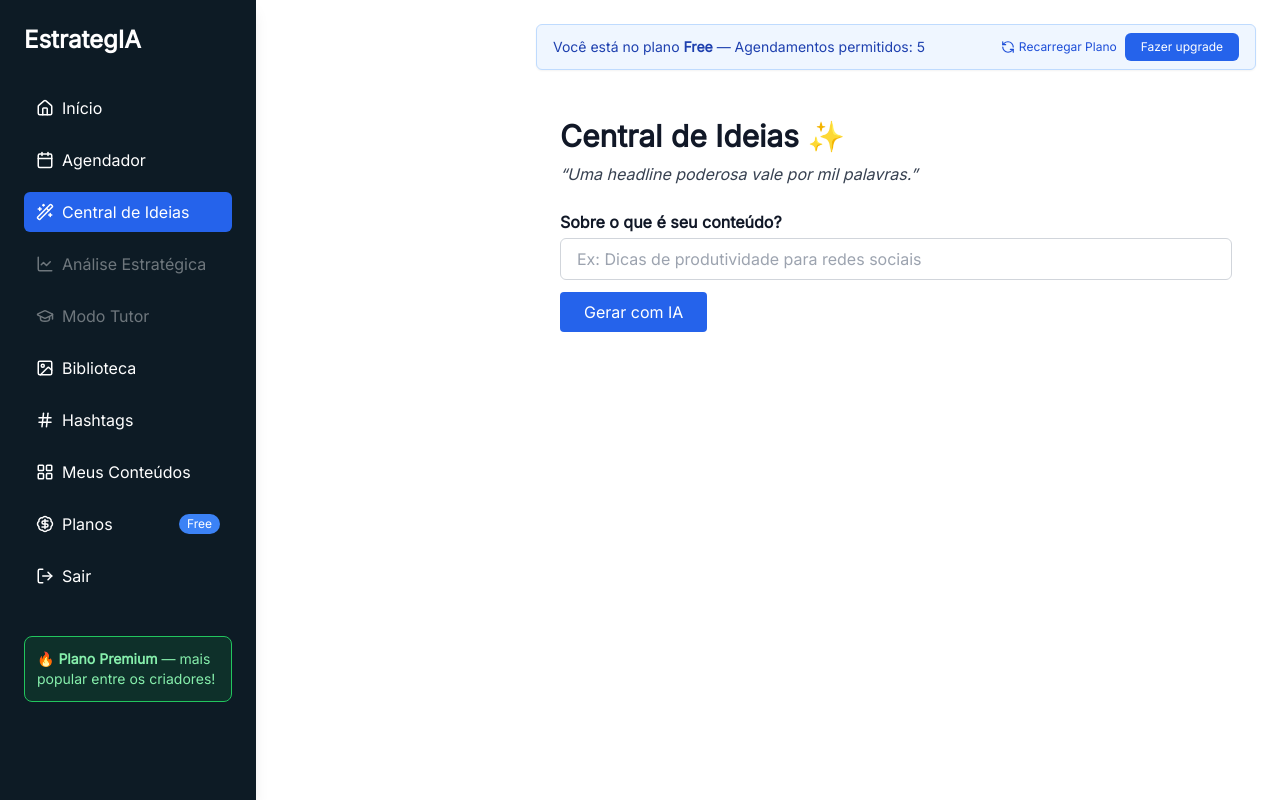
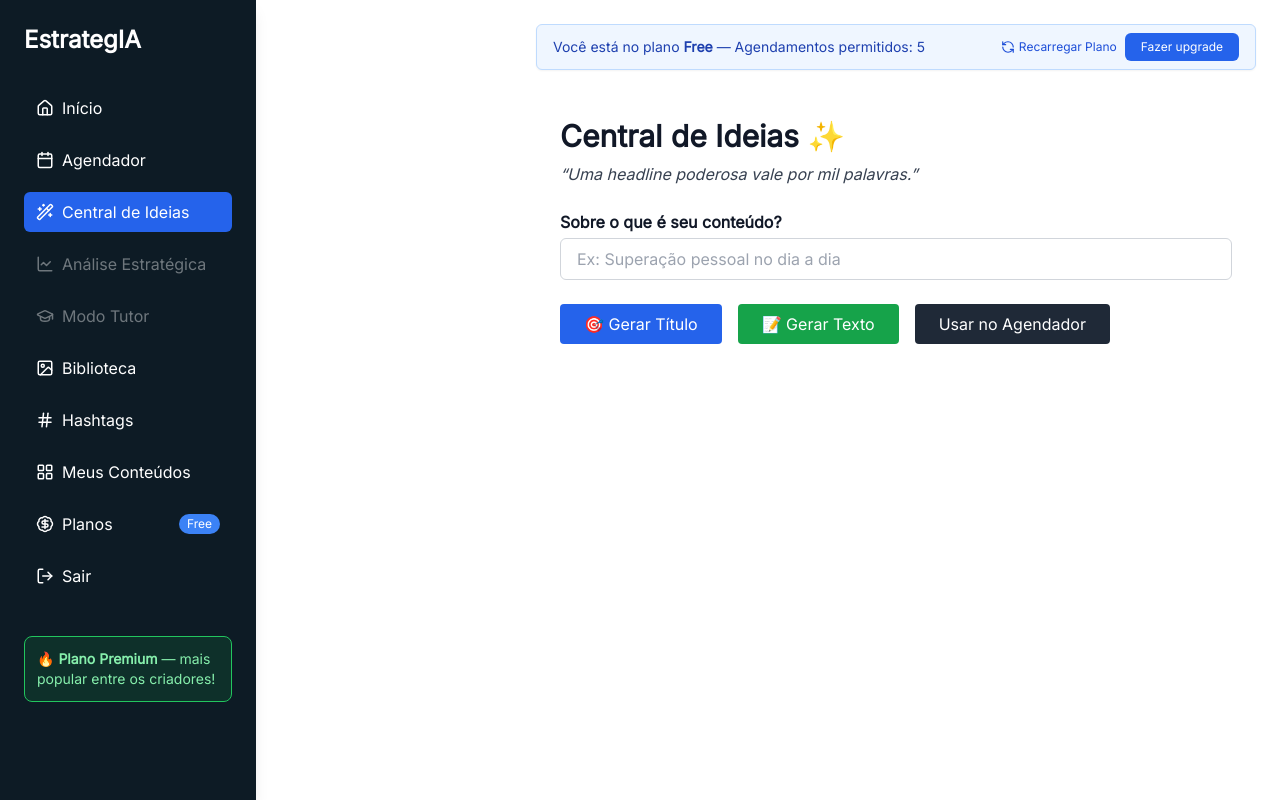
Before and after one commit to vinicius431/estrategia-frontend, a React (Vite) app: page /dashboard/central in a window 1280 px wide. Built offline with nearby package versions, Linux system fonts and the light colour scheme; sample sign-in values are in the browser's storage.

Commit message:
🚀 Frontend atualizado com Central de Ideias separada

```diff
--- a/src/pages/CentralIdeias.jsx
+++ b/src/pages/CentralIdeias.jsx
@@ -14,139 +14,141 @@ const fraseDoDia = frases[Math.floor(Math.random() * frases.length)];
 
 export default function CentralIdeias() {
   const [tema, setTema] = useState("");
-  const [headlines, setHeadlines] = useState([]);
-  const [descricoes, setDescricoes] = useState([]);
-  const [loading, setLoading] = useState(false);
+  const [tituloGerado, setTituloGerado] = useState("");
+  const [descricaoGerada, setDescricaoGerada] = useState("");
+  const [loadingTitulo, setLoadingTitulo] = useState(false);
+  const [loadingDescricao, setLoadingDescricao] = useState(false);
   const [mensagem, setMensagem] = useState("");
-  const [preview, setPreview] = useState({ titulo: "", descricao: "" });
   const navigate = useNavigate();
 
-  const gerar = async () => {
+  const gerarTitulo = async () => {
     if (!tema.trim()) {
-      toast.error("Digite um tema para gerar ideias.");
+      toast.error("Digite um tema para gerar o título.");
       return;
     }
 
-    setLoading(true);
+    setLoadingTitulo(true);
     setMensagem("");
-    setHeadlines([]);
-    setDescricoes([]);
-    setPreview({ titulo: "", descricao: "" });
+    setTituloGerado("");
 
     try {
-      const res = await fetch(`${import.meta.env.VITE_API_URL}/gerar-conteudo`, {
+      const res = await fetch(`${import.meta.env.VITE_API_URL}/gerar-headline`, {
         method: "POST",
         headers: { "Content-Type": "application/json" },
         body: JSON.stringify({ tema }),
       });
-
       const data = await res.json();
       if (res.ok) {
-        if ((data.headlines || []).length === 0) {
-          setMensagem("⚠️ A IA não retornou conteúdo utilizável. Tente outro tema.");
+        setTituloGerado(data.titulo || "");
       } else {
-          setHeadlines(data.headlines || []);
-          setDescricoes(data.descricoes || []);
-        }
-      } else {
-        setMensagem("❌ Erro: " + (data.erro || "Erro desconhecido"));
+        setMensagem(data.erro || "Erro ao gerar título.");
       }
     } catch (err) {
       console.error(err);
-      setMensagem("❌ Erro de conexão com o servidor.");
+      setMensagem("Erro de conexão.");
     }
 
-    setLoading(false);
+    setLoadingTitulo(false);
   };
 
-  const copiarTexto = (texto) => {
-    navigator.clipboard.writeText(texto);
-    toast.success("Copiado!");
+  const gerarDescricao = async () => {
+    if (!tema.trim()) {
+      toast.error("Digite um tema para gerar o texto.");
+      return;
+    }
+
+    setLoadingDescricao(true);
+    setMensagem("");
+    setDescricaoGerada("");
+
+    try {
+      const res = await fetch(`${import.meta.env.VITE_API_URL}/gerar-descricao`, {
+        method: "POST",
+        headers: { "Content-Type": "application/json" },
+        body: JSON.stringify({ tema }),
+      });
+      const data = await res.json();
+      if (res.ok) {
+        setDescricaoGerada(data.descricao || "");
+      } else {
+        setMensagem(data.erro || "Erro ao gerar texto.");
+      }
+    } catch (err) {
+      console.error(err);
+      setMensagem("Erro de conexão.");
+    }
+
+    setLoadingDescricao(false);
   };
 
-  const usarNoAgendador = (titulo, descricao) => {
+  const usarNoAgendador = () => {
+    if (!tituloGerado && !descricaoGerada) {
+      toast.error("Gere pelo menos um título ou uma descrição.");
+      return;
+    }
+
     toast.success("Ideia enviada para o Agendador 🚀");
-    const t = encodeURIComponent(titulo);
-    const d = encodeURIComponent(descricao);
+    const t = encodeURIComponent(tituloGerado);
+    const d = encodeURIComponent(descricaoGerada);
     navigate(`/dashboard/agendador?titulo=${t}&descricao=${d}`);
   };
 
   return (
-    <div className="p-6 max-w-6xl mx-auto">
+    <div className="p-6 max-w-4xl mx-auto">
       <h1 className="text-3xl font-bold mb-2">Central de Ideias ✨</h1>
       <p className="mb-6 text-gray-700 italic">“{fraseDoDia}”</p>
 
-      <div className="mb-8">
+      <div className="mb-6">
         <label className="block font-semibold mb-1">Sobre o que é seu conteúdo?</label>
         <input
           type="text"
           value={tema}
           onChange={(e) => setTema(e.target.value)}
-          placeholder="Ex: Dicas de produtividade para redes sociais"
+          placeholder="Ex: Superação pessoal no dia a dia"
           className="w-full px-4 py-2 rounded-md border border-gray-300 focus:outline-none focus:ring-2 focus:ring-blue-500"
         />
-        <button
-          onClick={gerar}
-          disabled={loading}
-          className="mt-3 bg-blue-600 text-white px-6 py-2 rounded hover:bg-blue-700 transition flex items-center gap-2"
-        >
-          {loading && <span className="animate-spin border-2 border-white border-t-transparent rounded-full w-4 h-4"></span>}
-          {loading ? "Gerando..." : "Gerar com IA"}
-        </button>
       </div>
 
-      {mensagem && (
-        <div className="text-red-600 bg-red-100 p-3 rounded mb-4">{mensagem}</div>
-      )}
-
-      {headlines.length > 0 && (
-        <>
-          <div className="grid md:grid-cols-2 gap-6 mb-10">
-            {headlines.map((h, i) => (
-              <div
-                key={i}
-                className="bg-white border p-4 rounded-xl shadow-sm hover:shadow-md transition group"
+      <div className="flex flex-col md:flex-row gap-4 mb-6">
+        <button
+          onClick={gerarTitulo}
+          disabled={loadingTitulo}
+          className="bg-blue-600 text-white px-6 py-2 rounded hover:bg-blue-700 flex items-center justify-center"
         >
-                <h3 className="text-lg font-semibold text-blue-700 mb-2">💡 {h}</h3>
-                <p className="text-gray-700 mb-2">{descricoes[i] || ""}</p>
-
-                <div className="flex gap-3 text-sm">
-                  <button
-                    onClick={() => copiarTexto(h)}
-                    className="text-blue-600 hover:underline"
-                  >
-                    Copiar título
+          {loadingTitulo ? "Gerando Título..." : "🎯 Gerar Título"}
         </button>
         <button
-                    onClick={() => copiarTexto(descricoes[i] || "")}
-                    className="text-green-600 hover:underline"
+          onClick={gerarDescricao}
+          disabled={loadingDescricao}
+          className="bg-green-600 text-white px-6 py-2 rounded hover:bg-green-700 flex items-center justify-center"
         >
-                    Copiar descrição
+          {loadingDescricao ? "Gerando Texto..." : "📝 Gerar Texto"}
         </button>
         <button
-                    onClick={() => {
-                      setPreview({ titulo: h, descricao: descricoes[i] || "" });
-                      usarNoAgendador(h, descricoes[i] || "");
-                    }}
-                    className="text-gray-600 hover:underline"
+          onClick={usarNoAgendador}
+          className="bg-gray-800 text-white px-6 py-2 rounded hover:bg-gray-900"
         >
           Usar no Agendador
         </button>
       </div>
-              </div>
-            ))}
-          </div>
 
-          {preview.titulo && (
-            <div className="bg-gray-50 p-6 rounded-xl border">
-              <h2 className="text-xl font-bold mb-2 text-gray-800">🔎 Prévia do conteúdo</h2>
-              <div className="bg-white border p-4 rounded shadow max-w-md">
-                <h3 className="text-blue-800 font-semibold text-lg mb-1">{preview.titulo}</h3>
-                <p className="text-gray-700">{preview.descricao}</p>
-              </div>
+      {mensagem && <p className="text-red-600 mb-4">{mensagem}</p>}
+
+      {(tituloGerado || descricaoGerada) && (
+        <div className="bg-white border rounded-xl p-6 shadow-md">
+          {tituloGerado && (
+            <div className="mb-4">
+              <h3 className="text-blue-800 font-semibold text-lg">💡 Título Gerado:</h3>
+              <p className="text-gray-700">{tituloGerado}</p>
             </div>
           )}
-        </>
+          {descricaoGerada && (
+            <div>
+              <h3 className="text-green-800 font-semibold text-lg">📝 Texto Gerado:</h3>
+              <p className="text-gray-700">{descricaoGerada}</p>
+            </div>
+          )}
+        </div>
       )}
     </div>
   );
```
Lines whose indentation alone changed are shown as unchanged.
